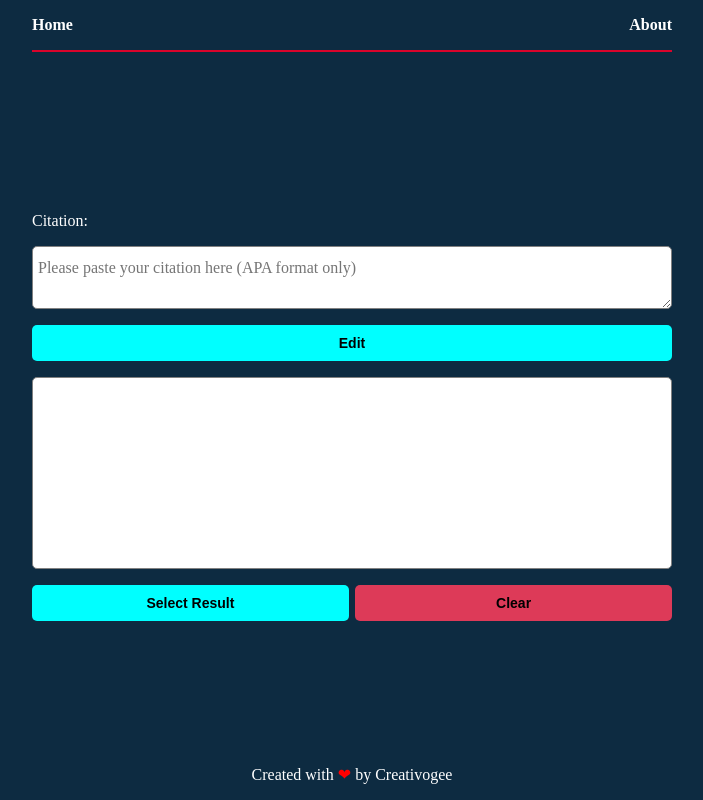
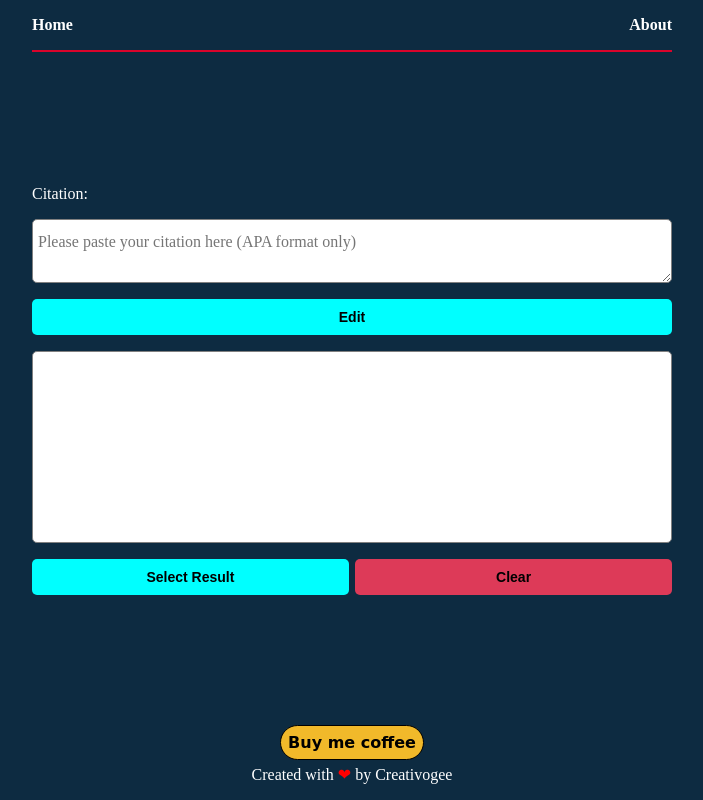
Before and after one commit to creativogee/cita, a website with bundled scripts: page public/pages/index.html in a window 1280 px wide. Shown: the whole page, without its empty margins (288-991 px from the left). Built offline with nearby package versions, Linux system fonts and the light colour scheme.

Commit message:
ready to deploy

```diff
--- a/public/css/main.css
+++ b/public/css/main.css
@@ -203,6 +203,28 @@ footer {
   text-align: right;
 }
 
+.footer {
+  display: flex;
+  flex-direction: column;
+  text-align: center;
+}
+
+.donate {
+  width: 9rem;
+  margin: auto;
+  background-color: rgb(241, 185, 42);
+  padding: 0.4375rem;
+  border: 1px solid black;
+  border-radius: 1.25rem;
+  margin-bottom: 0.3125rem;
+}
+
+.donate > a {
+  font-family: cursive;
+  color: black;
+  text-align: center;
+}
+
 @keyframes example {
   0% {
     background-color: rgba(255, 0, 0, 0);
--- a/public/js/ui/pages/references.js
+++ b/public/js/ui/pages/references.js
@@ -22,7 +22,7 @@ export const referencesHandler = () => {
 
     listWrapper.textContent = ""
 
-    location.replace(`${baseUrl}/index.html`)
+    location.replace(`${baseUrl}/pages/index.html`)
   })
 
   counter.textContent = store.total
--- a/public/pages/index.html
+++ b/public/pages/index.html
@@ -53,7 +53,13 @@
     </main>
 
     <footer>
-      <p>Created with <span class="love">&#10084;</span> by Creativogee</p>
+      <div class="footer">
+        <div class="donate">
+          <a href="https://www.paypal.com/donate?hosted_button_id=Z9NGDEGSC3LPY">Buy me coffee</a>
+        </div>
+
+        <p>Created with <span class="love">&#10084;</span> by Creativogee</p>
+      </div>
     </footer>
     <script type="module" src="../js/algo/index.js"></script>
     <script type="module" src="../js/index.js"></script>
--- a/public/sw.js
+++ b/public/sw.js
@@ -1,4 +1,4 @@
-const staticCacheName = "cita-app-v02.5"
+const staticCacheName = "cita-app-v02.1"
 const dynamicCacheName = "site-dynamic"
 
 const assets = [
```
Also changed, not shown: public/pages/about.html (+7 -1 lines), public/pages/references.html (+7 -1 lines), public/manifest.json.
